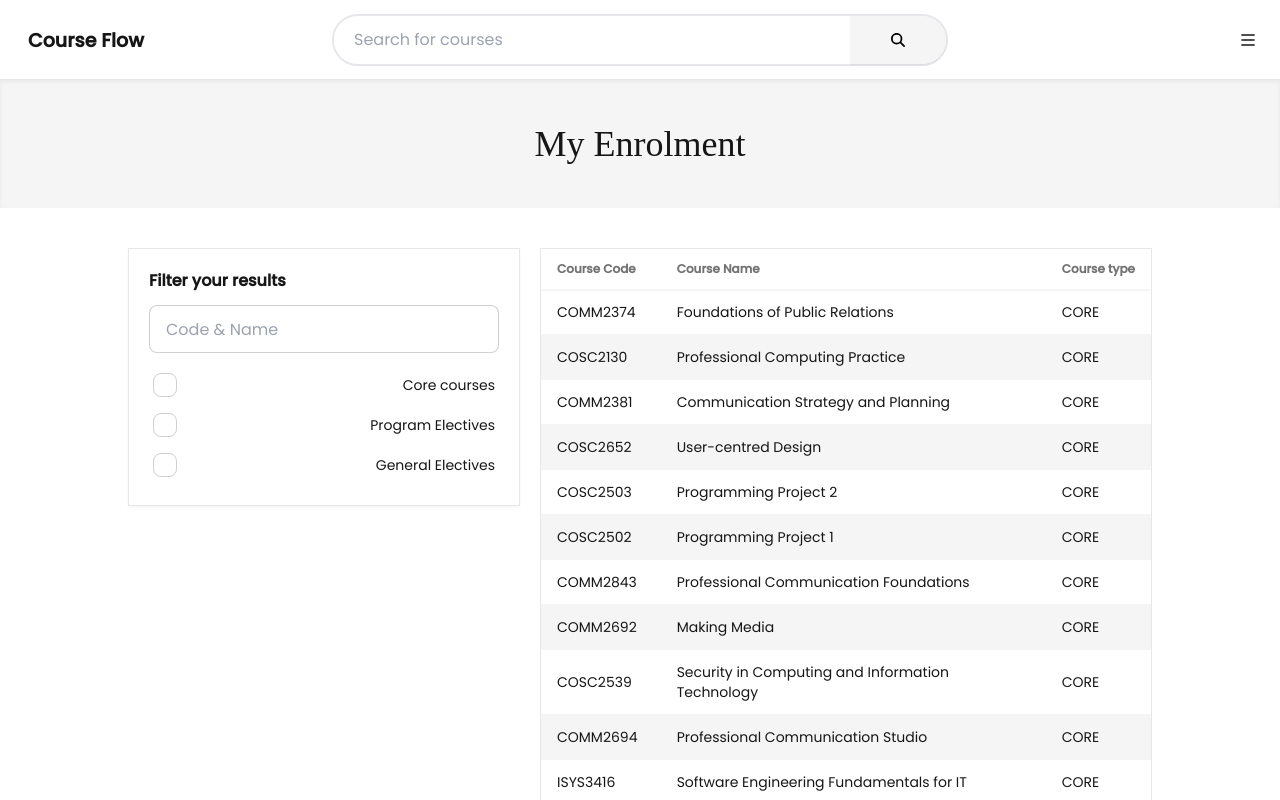
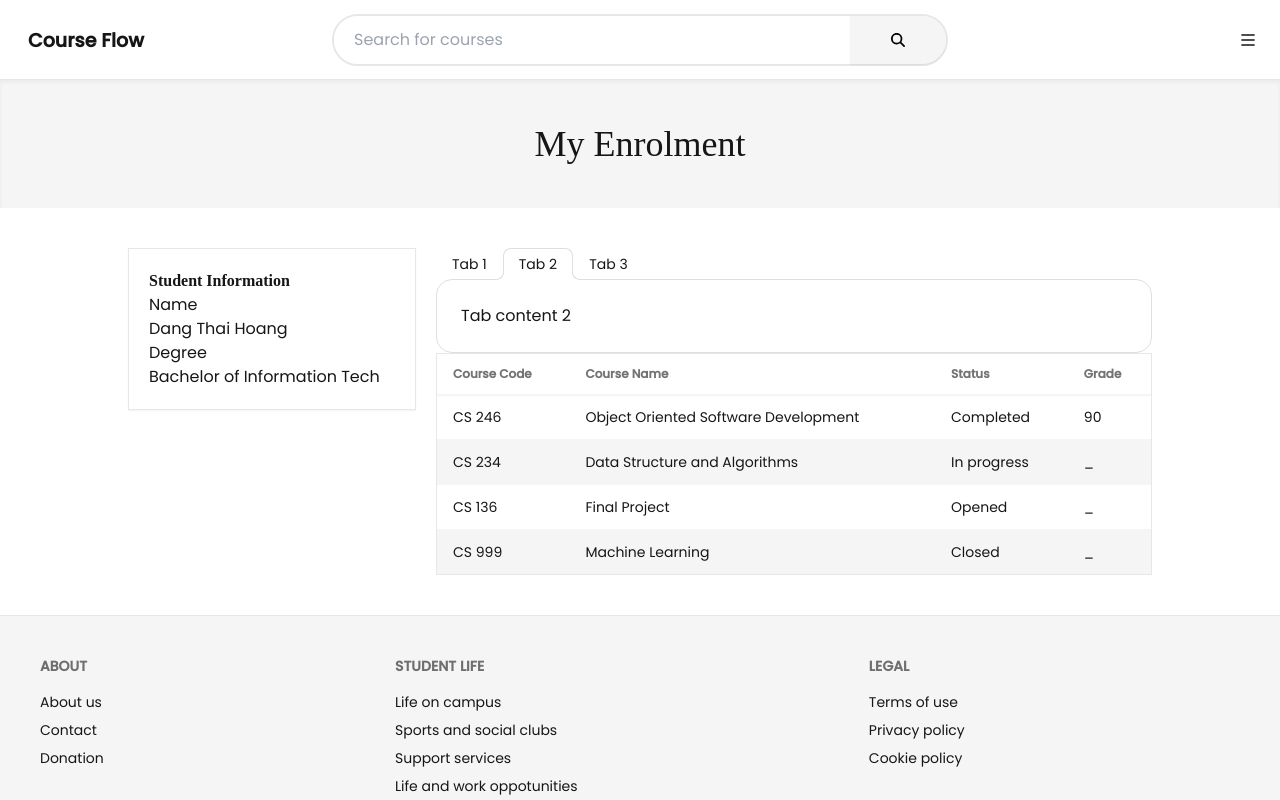
Before and after one commit to ThaiHoangDang/course-flow, a React (Create React App) app: page /enrolment in a window 1280 px wide. Shown: the top 800 px of the page. Built offline with nearby package versions, Linux system fonts and the light colour scheme; a web font is replaced by a local one.

Commit message:
add skeleton

```diff
--- a/src/components/CoursesTable.jsx
+++ b/src/components/CoursesTable.jsx
@@ -7,7 +7,7 @@ export default function CoursesTable({courses}) {
           <tr>
             <th>Course Code</th>
             <th>Course Name</th>
-            <th>Course type</th>
+            <th>Course Type</th>
           </tr>
         </thead>
         <tbody>
--- a/src/components/Enrolment/EnrolmentTable.jsx
+++ b/src/components/Enrolment/EnrolmentTable.jsx
@@ -1,5 +1,5 @@
 
-export default function EnrolmentTable({courses}) {
+export default function EnrolmentTable() {
   return (
     <div className="overflow-x-auto bg-base-100 border-1">
       <table className="table table-zebra">
@@ -7,17 +7,35 @@ export default function EnrolmentTable({courses}) {
           <tr>
             <th>Course Code</th>
             <th>Course Name</th>
-            <th>Course type</th>
+            <th>Status</th>
+            <th>Grade</th>
           </tr>
         </thead>
         <tbody>
-          {courses.map((course) => (
-            <tr>
-              <td>{course["code"]}</td>
-              <td>{course["name"]}</td>
-              <td>{course["type"]}</td>
-            </tr>
-          ))}
+          <tr>
+            <td>CS 246</td>
+            <td>Object Oriented Software Development</td>
+            <td>Completed</td>
+            <td>90</td>
+          </tr>
+          <tr>
+            <td>CS 234</td>
+            <td>Data Structure and Algorithms</td>
+            <td>In progress</td>
+            <td>_</td>
+          </tr>
+          <tr>
+            <td>CS 136</td>
+            <td>Final Project</td>
+            <td>Opened</td>
+            <td>_</td>
+          </tr>
+          <tr>
+            <td>CS 999</td>
+            <td>Machine Learning</td>
+            <td>Closed</td>
+            <td>_</td>
+          </tr>
         </tbody>
       </table>
     </div>
--- a/src/components/Enrolment/InfoTable.jsx
+++ b/src/components/Enrolment/InfoTable.jsx
@@ -1,20 +1,15 @@
 export default function InfoTable() {
   return (
     <div className="form-control shadow-sm border-1 px-5 py-5 sticky top-10">
-      <p className="font-bold">Filter your results</p>
-      <input type="text" placeholder="Code & Name" className="input input-bordered w-full my-3" />
-      <label className="label cursor-pointer">
-        <input type="checkbox" className="checkbox" />
-        <span className="label-text">Core courses</span>
-      </label>
-      <label className="label cursor-pointer">
-        <input type="checkbox" className="checkbox" />
-        <span className="label-text">Program Electives</span>
-      </label>
-      <label className="label cursor-pointer">
-        <input type="checkbox" className="checkbox" />
-        <span className="label-text">General Electives</span>
-      </label>
+      <h2 className="font-bold">Student Information</h2>
+      <div>
+        <h3>Name</h3>
+        <p>Dang Thai Hoang</p>
+      </div>
+      <div>
+        <h3>Degree</h3>
+        <p>Bachelor of Information Tech</p>
+      </div>
     </div>
   );
 }
--- a/src/index.css
+++ b/src/index.css
@@ -7,7 +7,7 @@ body {
   margin: 0;
 }
 
-h1 {
+h1, h2 {
   font-family: "museo", serif;
 }
 
--- a/src/pages/admins/Program.jsx
+++ b/src/pages/admins/Program.jsx
@@ -103,7 +103,7 @@ export default function Program() {
             </div>
             <div className="collapse collapse-arrow bg-base-200 border mt-2 rounded-none">
               <input type="checkbox" className="peer" />
-              <div className="collapse-title text-xl">Courses list</div>
+              <h2 className="collapse-title text-xl">Courses list</h2>
               <div className="collapse-content bg-white border-t overflow-x-auto">
 								<div className="w-full h-full py-4">
                 	<CoursesTable courses={courses} />
@@ -112,7 +112,7 @@ export default function Program() {
             </div>
             <div className="collapse collapse-arrow bg-base-200 border mt-2 rounded-none">
               <input type="checkbox" className="peer" />
-              <div className="collapse-title text-xl">Students list</div>
+              <h2 className="collapse-title text-xl">Students list</h2>
               <div className="collapse-content bg-white border-t">
                 <div className="my-4">
 									<StudentTable students={students} />
--- a/src/pages/common/Course.jsx
+++ b/src/pages/common/Course.jsx
@@ -54,9 +54,9 @@ export default function Course() {
 						</div>
 						<div className="collapse collapse-arrow bg-base-200 border mt-2 rounded-none">
 							<input type="checkbox" className="peer" />
-							<div className="collapse-title text-xl">
+							<h2 className="collapse-title text-xl">
 								Course Learning Outcomes
-							</div>
+							</h2>
 							<div className="collapse-content bg-white border-t">
 								<div className="my-4">
 									<p>Lorem ipsum dolor sit amet consectetur, adipisicing elit. Laborum rem ea ipsum, accusamus molestiae tempora libero expedita saepe dolorem aliquid quisquam doloremque ab reiciendis? Vitae minus nam natus. Blanditiis, provident.</p><br />
@@ -66,9 +66,9 @@ export default function Course() {
 						</div>
 						<div className="collapse collapse-arrow bg-base-200 border mt-2 rounded-none">
 							<input type="checkbox" className="peer" />
-							<div className="collapse-title text-xl">
+							<h2 className="collapse-title text-xl">
 								Assessment Information
-							</div>
+							</h2>
 							<div className="collapse-content bg-white border-t">
 								<div className="my-4">
 									<p>Lorem ipsum dolor sit amet consectetur, adipisicing elit. Laborum rem ea ipsum, accusamus molestiae tempora libero expedita saepe dolorem aliquid quisquam doloremque ab reiciendis? Vitae minus nam natus. Blanditiis, provident.</p><br />
--- a/src/pages/students/Enrolment.jsx
+++ b/src/pages/students/Enrolment.jsx
@@ -4,8 +4,6 @@ import SubHeader from "../../components/SubHeader";
 import InfoTable from "../../components/Enrolment/InfoTable";
 import EnrolmentTable from "../../components/Enrolment/EnrolmentTable";
 
-
-import { courses } from "../../assets/tempData/courses";
 
 export default function Enrolment() {
 	return (
@@ -17,7 +15,21 @@ export default function Enrolment() {
           <InfoTable />
         </div>
         <div className="flex-1 my-10">
-          <EnrolmentTable courses={courses} />
+          <div>
+            <div role="tablist" className="tabs tabs-lifted">
+              <input type="radio" name="my_tabs_2" role="tab" className="tab" aria-label="Tab 1" />
+              <div role="tabpanel" className="tab-content bg-base-100 border-base-300 rounded-box p-6">Tab content 1</div>
+
+              <input type="radio" name="my_tabs_2" role="tab" className="tab" aria-label="Tab 2" checked />
+              <div role="tabpanel" className="tab-content bg-base-100 border-base-300 rounded-box p-6">Tab content 2</div>
+
+              <input type="radio" name="my_tabs_2" role="tab" className="tab" aria-label="Tab 3" />
+              <div role="tabpanel" className="tab-content bg-base-100 border-base-300 rounded-box p-6">Tab content 3</div>
+            </div>
+          </div>
+          <div>
+            <EnrolmentTable />
+          </div>
         </div>
       </div>
 			<Footer />
```
